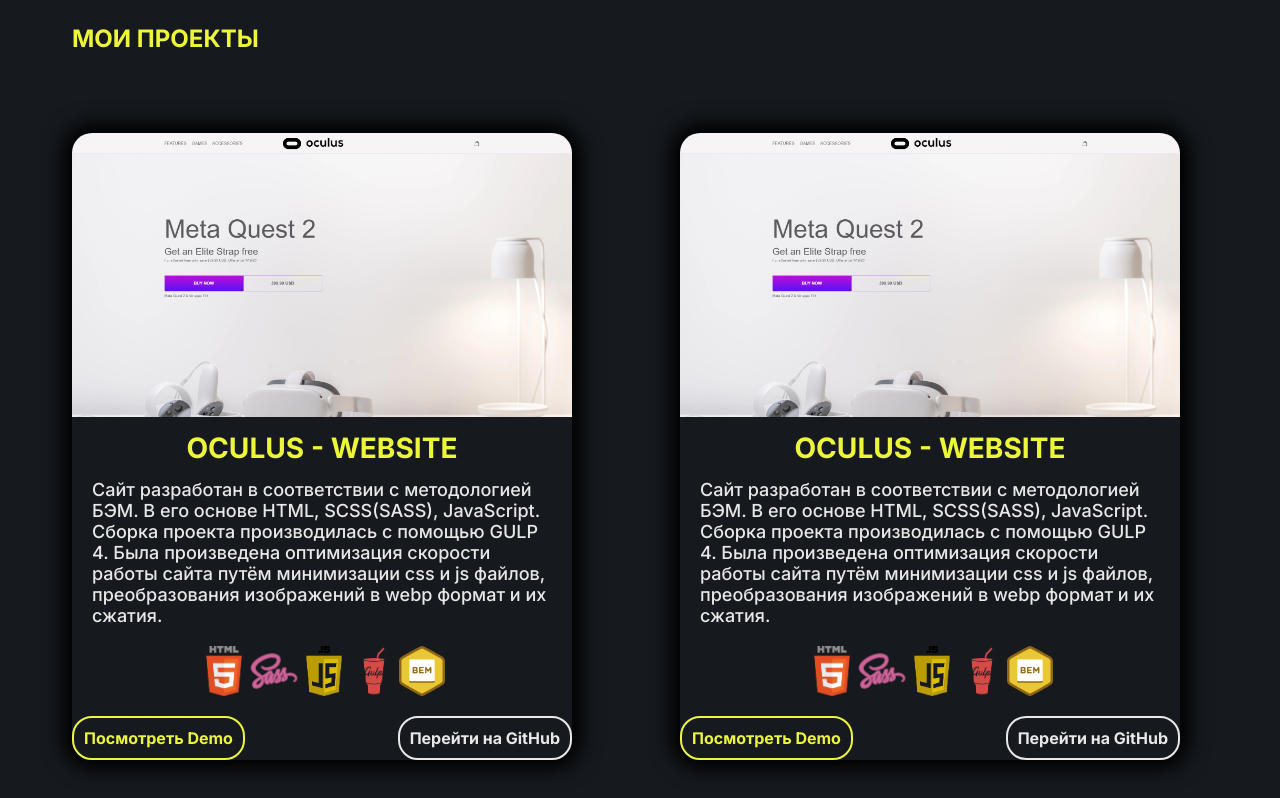
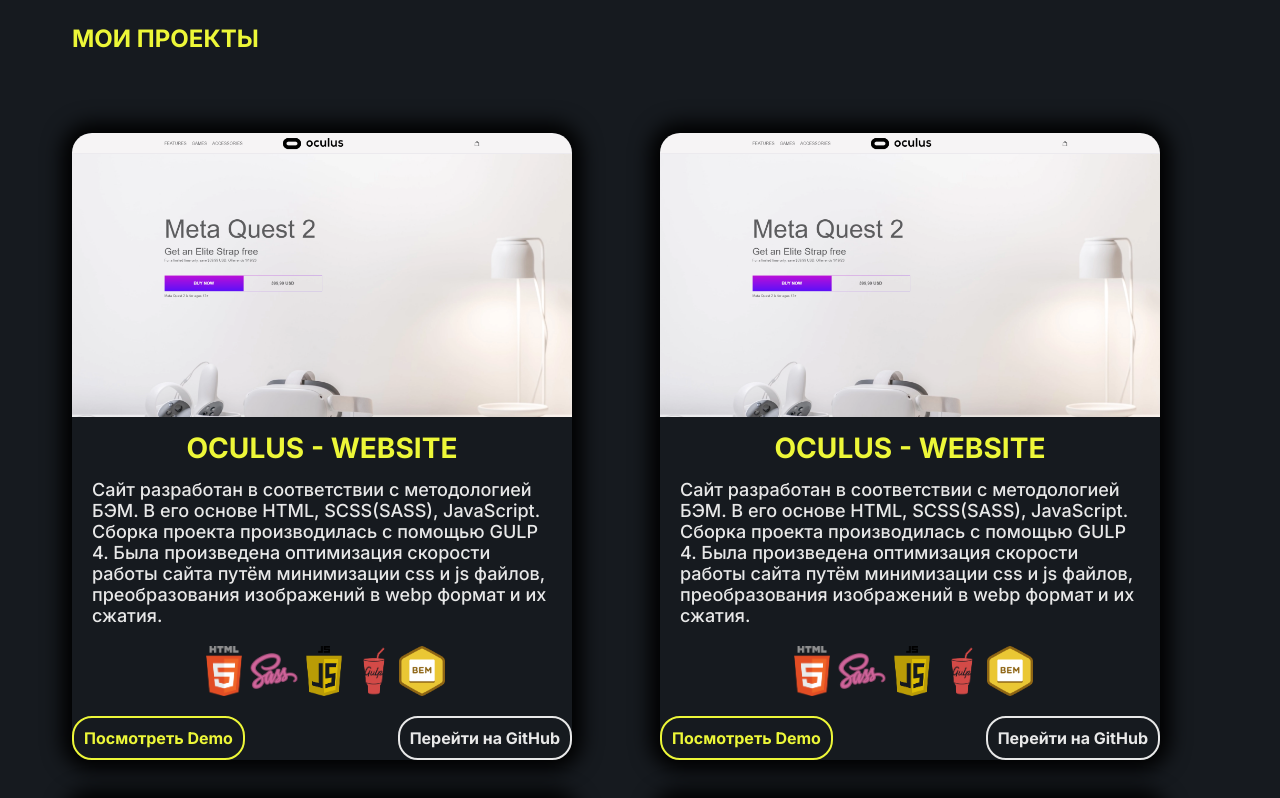
Before and after one commit to KrashheR/krashher-website, a React (Create React App) app: page / in a window 1280 px wide. Shown: the part 840-1638 px from the top of the page. Built offline with nearby package versions, Linux system fonts and the light colour scheme.

Commit message:
The grid of cards has been made adaptive

```diff
--- a/src/components/projects/styled.js
+++ b/src/components/projects/styled.js
@@ -7,7 +7,12 @@ export const StyledProjects = styled.section`
 
 export const StyledProjectsGrid = styled.div`
   display: grid;
+  grid-template-columns: repeat(auto-fit, minmax(360px, 1fr));
   margin-top: 80px;
-  grid-template-columns: 1fr 1fr;
-  gap: 80px;
+  grid-gap: 40px;
+
+  @media (max-width: ${(props) => props.theme.deviceSizes.mobile}){
+    display: flex;
+    flex-direction: column;
+  }
 `;
--- a/src/theme/defaultTheme.js
+++ b/src/theme/defaultTheme.js
@@ -6,5 +6,10 @@ export const DefaultTheme = {
     textGray: "#E8E8E8",
     githubButton: "#FFFFFF",
     demoButton: "#EDF738"
+  },
+  deviceSizes: {
+    mobile: "480px",
+    tablet: "780px",
+    laptop: "1240px",
   }
 };
```
